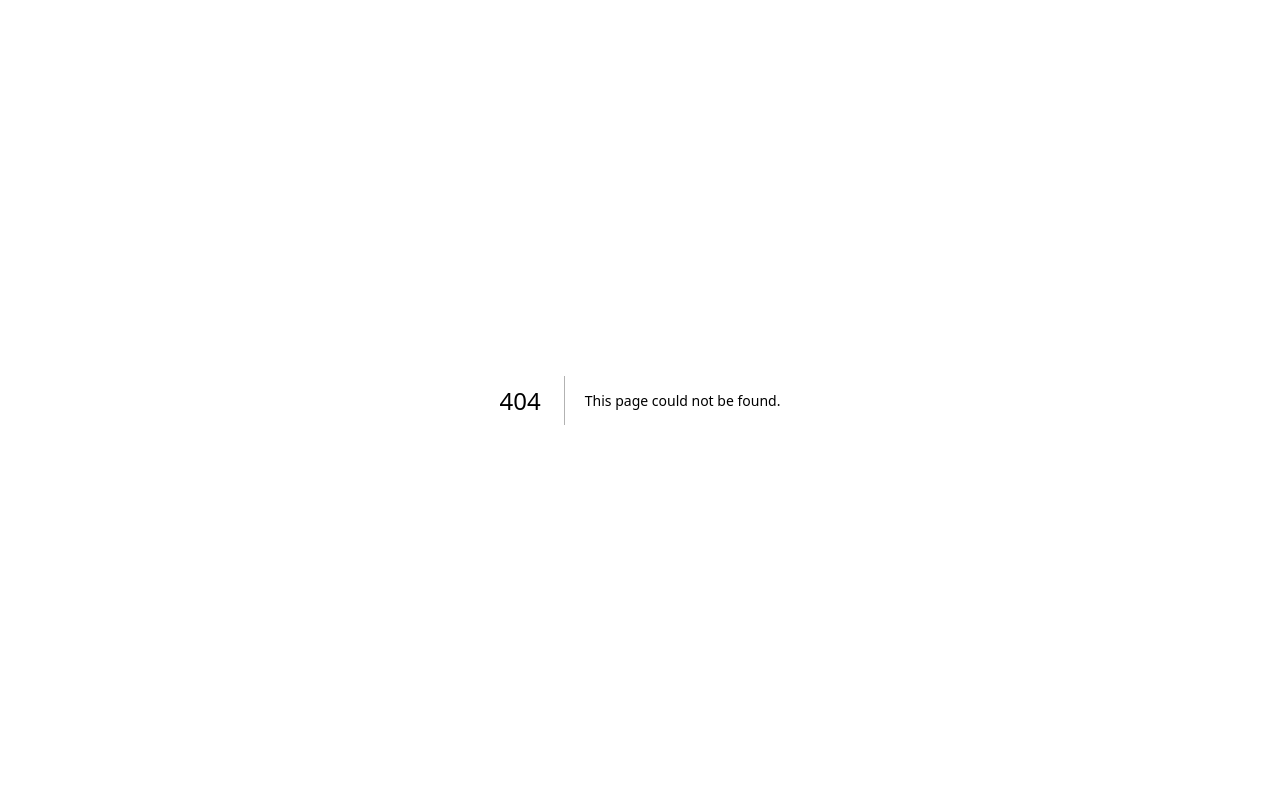
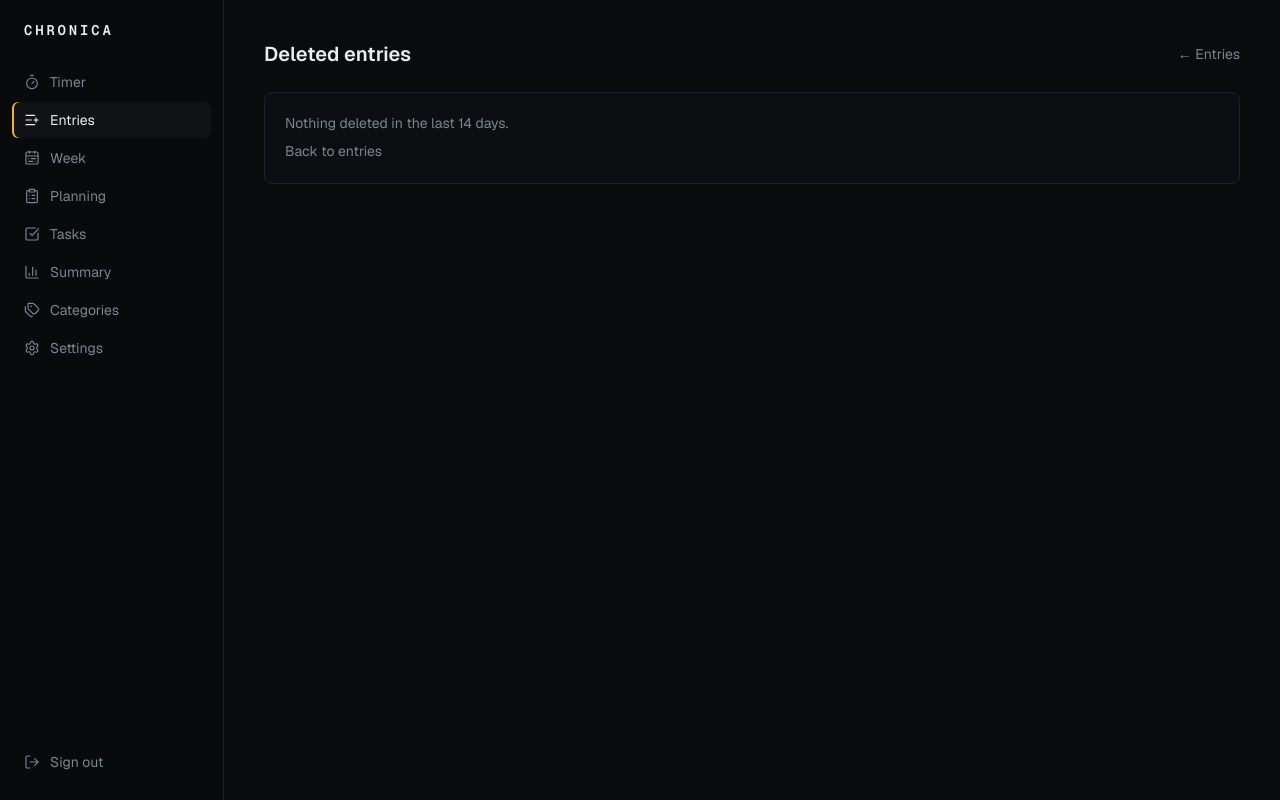
Before and after one commit to Yuankai619/Chronica, a Next.js app: page /entries/deleted in a window 1280 px wide. Before the commit this address had no page. Built offline with nearby package versions, Linux system fonts and the light colour scheme; no server answers; the database is empty.

Commit message:
feat(entries): 加入已刪除紀錄頁面與還原

```diff
--- a/src/app/(app)/entries/actions.ts
+++ b/src/app/(app)/entries/actions.ts
@@ -124,6 +124,22 @@ async function purgeExpiredEntries(supabase: SupabaseClient<Database>) {
     .lt("deleted_at", deletedRetentionCutoff().toISOString());
 }
 
+export async function restoreEntry(id: string): Promise<ActionResult> {
+  const { supabase } = await getAuthed();
+
+  const { error } = await supabase
+    .from("time_entries")
+    .update({ deleted_at: null })
+    .eq("id", id);
+  if (error) return { error: error.message };
+
+  // Without the second path, switching back to /entries shows a cached
+  // list that the restored entry is missing from.
+  revalidatePath("/entries/deleted");
+  revalidatePath("/entries");
+  return {};
+}
+
 /** Clears the needs-confirmation flag on a capped timer entry. */
 export async function confirmEntry(id: string): Promise<ActionResult> {
   const { supabase } = await getAuthed();
--- /dev/null
+++ b/src/app/(app)/entries/deleted/page.tsx
@@ -0,0 +1,66 @@
+import Link from "next/link";
+import { createClient } from "@/lib/supabase/server";
+import { deletedRetentionCutoff, DELETED_RETENTION_DAYS } from "@/lib/entries";
+import { getUserTimeZone } from "@/server/tz";
+import { DeletedEntriesList } from "@/components/deleted-entries-list";
+import { Card } from "@/components/ui/card";
+
+export const metadata = { title: "Deleted entries — Chronica" };
+
+export default async function DeletedEntriesPage() {
+  const supabase = await createClient();
+  const timeZone = await getUserTimeZone();
+  const now = new Date();
+  const cutoff = deletedRetentionCutoff(now).toISOString();
+
+  // Purge on read as well as on delete, so the retention promise does not
+  // depend on the user deleting something else.
+  await supabase.from("time_entries").delete().lt("deleted_at", cutoff);
+
+  const [{ data: categories }, { data: entries, error }] = await Promise.all([
+    supabase.from("categories").select("*"),
+    supabase
+      .from("time_entries")
+      .select("*")
+      .not("deleted_at", "is", null)
+      .gte("deleted_at", cutoff)
+      .order("deleted_at", { ascending: false }),
+  ]);
+
+  return (
+    <main>
+      <div className="mb-6 flex flex-wrap items-center justify-between gap-3">
+        <h1 className="text-xl font-semibold">Deleted entries</h1>
+        <Link
+          className="text-sm text-muted hover:text-foreground"
+          href="/entries"
+        >
+          ← Entries
+        </Link>
+      </div>
+
+      {error ? (
+        <p className="text-sm text-danger">Failed to load: {error.message}</p>
+      ) : (entries ?? []).length === 0 ? (
+        <Card>
+          <p className="text-sm text-muted">
+            Nothing deleted in the last {DELETED_RETENTION_DAYS} days.
+          </p>
+          <Link
+            className="mt-2 inline-block text-sm text-muted hover:text-foreground"
+            href="/entries"
+          >
+            Back to entries
+          </Link>
+        </Card>
+      ) : (
+        <DeletedEntriesList
+          entries={entries ?? []}
+          categories={categories ?? []}
+          timeZone={timeZone}
+          nowIso={now.toISOString()}
+        />
+      )}
+    </main>
+  );
+}
--- a/src/app/(app)/entries/page.tsx
+++ b/src/app/(app)/entries/page.tsx
@@ -123,6 +123,9 @@ export default async function EntriesPage({
               Next →
             </Link>
           )}
+          <Link className={navLink} href="/entries/deleted">
+            Deleted
+          </Link>
         </nav>
       </div>
 
--- /dev/null
+++ b/src/components/deleted-entries-list.tsx
@@ -0,0 +1,112 @@
+"use client";
+
+import { useTransition } from "react";
+import { restoreEntry } from "@/app/(app)/entries/actions";
+import { deletedDaysLeft, formatDuration, type TimeEntry } from "@/lib/entries";
+import type { Category } from "@/lib/categories";
+import { Badge, CategoryBadge } from "@/components/ui/badge";
+import { Button } from "@/components/ui/button";
+
+function daysLeftLabel(deletedAt: string, now: Date): string {
+  const left = deletedDaysLeft(deletedAt, now);
+  return left <= 1 ? "Last day" : `${left} days left`;
+}
+
+function DeletedRow({
+  entry,
+  category,
+  timeZone,
+  now,
+}: {
+  entry: TimeEntry;
+  category: Category | undefined;
+  timeZone: string;
+  now: Date;
+}) {
+  const [pending, startTransition] = useTransition();
+  const startedAt = new Date(entry.started_at);
+
+  return (
+    <li className="flex flex-col gap-2 border-b border-hairline py-3 sm:flex-row sm:items-center sm:gap-4">
+      <div className="flex min-w-0 flex-col gap-1">
+        <div className="flex flex-wrap items-center gap-2">
+          <span className="font-mono text-sm text-muted tabular-nums">
+            {new Intl.DateTimeFormat("en-CA", {
+              timeZone,
+              dateStyle: "short",
+              timeStyle: "short",
+              hour12: false,
+            }).format(startedAt)}
+          </span>
+          {category ? (
+            <CategoryBadge
+              id={category.id}
+              name={`${category.name}${category.archived_at ? " (archived)" : ""}`}
+              color={category.color}
+            />
+          ) : null}
+          <span className="font-mono text-sm text-accent tabular-nums">
+            {formatDuration(entry.duration_minutes)}
+          </span>
+          {entry.todo_task_title ? (
+            <Badge>{entry.todo_task_title}</Badge>
+          ) : null}
+        </div>
+        {entry.note ? (
+          <span className="text-sm text-muted">{entry.note}</span>
+        ) : null}
+      </div>
+      <div className="flex shrink-0 items-center gap-3 sm:ml-auto">
+        <span
+          className="font-mono text-xs text-muted tabular-nums"
+          title={`Deleted ${entry.deleted_at}`}
+        >
+          {/* Non-null: the page only queries rows where deleted_at is set. */}
+          {daysLeftLabel(entry.deleted_at!, now)}
+        </span>
+        <Button
+          variant="outline"
+          size="sm"
+          disabled={pending}
+          onClick={() =>
+            startTransition(async () => {
+              await restoreEntry(entry.id);
+            })
+          }
+        >
+          Restore
+        </Button>
+      </div>
+    </li>
+  );
+}
+
+export function DeletedEntriesList({
+  entries,
+  categories,
+  timeZone,
+  nowIso,
+}: {
+  entries: TimeEntry[];
+  categories: Category[];
+  timeZone: string;
+  /** Pinned on the server so SSR and hydration agree across a day boundary. */
+  nowIso: string;
+}) {
+  const categoryById = new Map(categories.map((c) => [c.id, c]));
+  const now = new Date(nowIso);
+
+  return (
+    <ul className="flex flex-col">
+      {entries.map((entry) => (
+        <DeletedRow
+          key={entry.id}
+          entry={entry}
+          category={categoryById.get(entry.category_id)}
+          timeZone={timeZone}
+          now={now}
+        />
+      ))}
+    </ul>
+  );
+}
--- a/src/lib/entries.ts
+++ b/src/lib/entries.ts
@@ -91,6 +91,18 @@ export function deletedRetentionCutoff(now: Date = new Date()): Date {
   return new Date(now.getTime() - DELETED_RETENTION_DAYS * 24 * 60 * 60 * 1000);
 }
 
+/** Whole days a soft-deleted row still has before it is purged; 0 once past. */
+export function deletedDaysLeft(
+  deletedAt: string,
+  now: Date = new Date(),
+): number {
+  const remainingMs =
+    Date.parse(deletedAt) +
+    DELETED_RETENTION_DAYS * 24 * 60 * 60 * 1000 -
+    now.getTime();
+  return Math.max(0, Math.ceil(remainingMs / (24 * 60 * 60 * 1000)));
+}
+
 /** Groups entries by the user's calendar day, newest day first. */
 export function groupEntriesByDay(
   entries: TimeEntry[],
```
Also changed, not shown: 2 other files (tests, documents, lock files or other folders).
